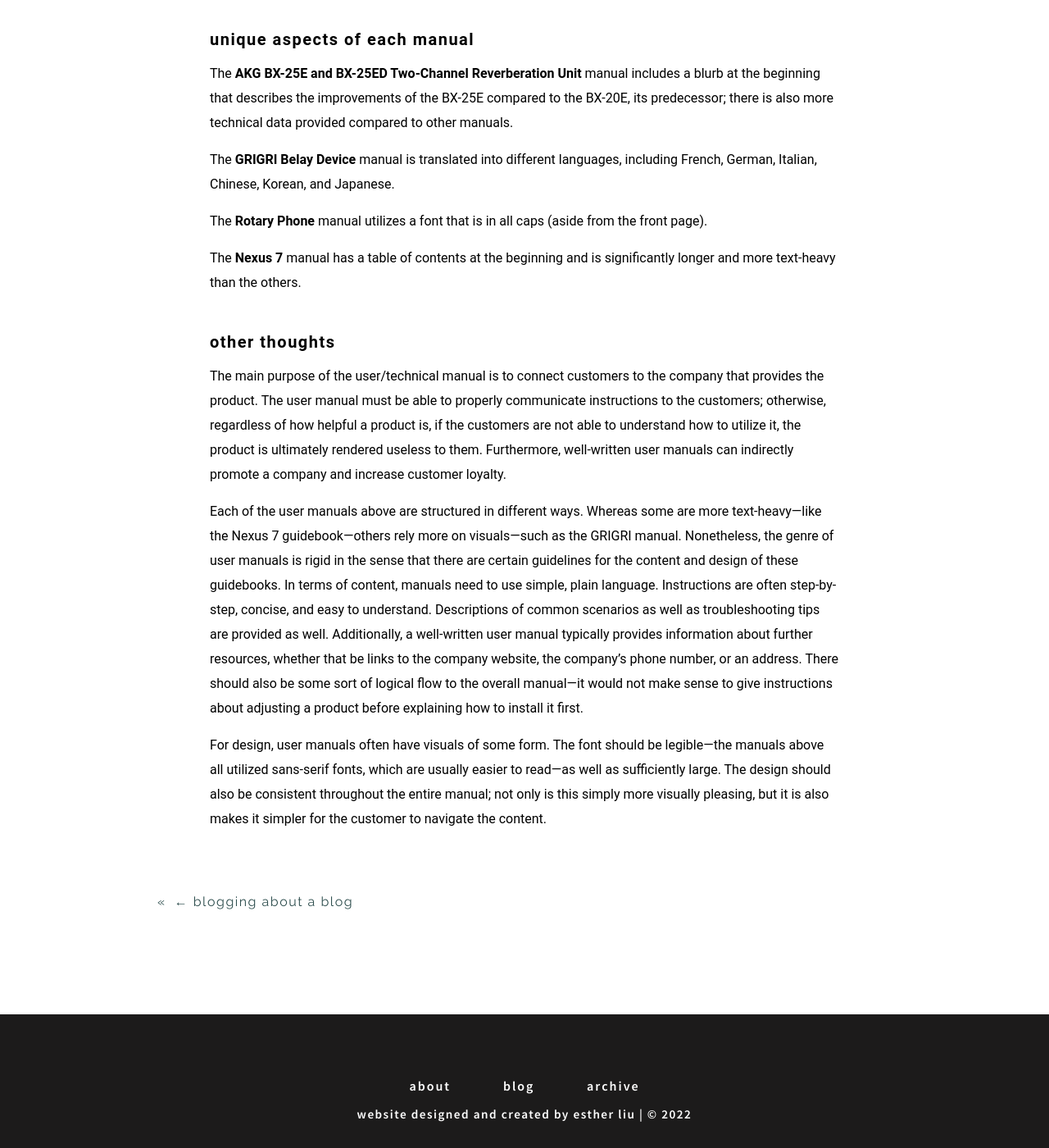
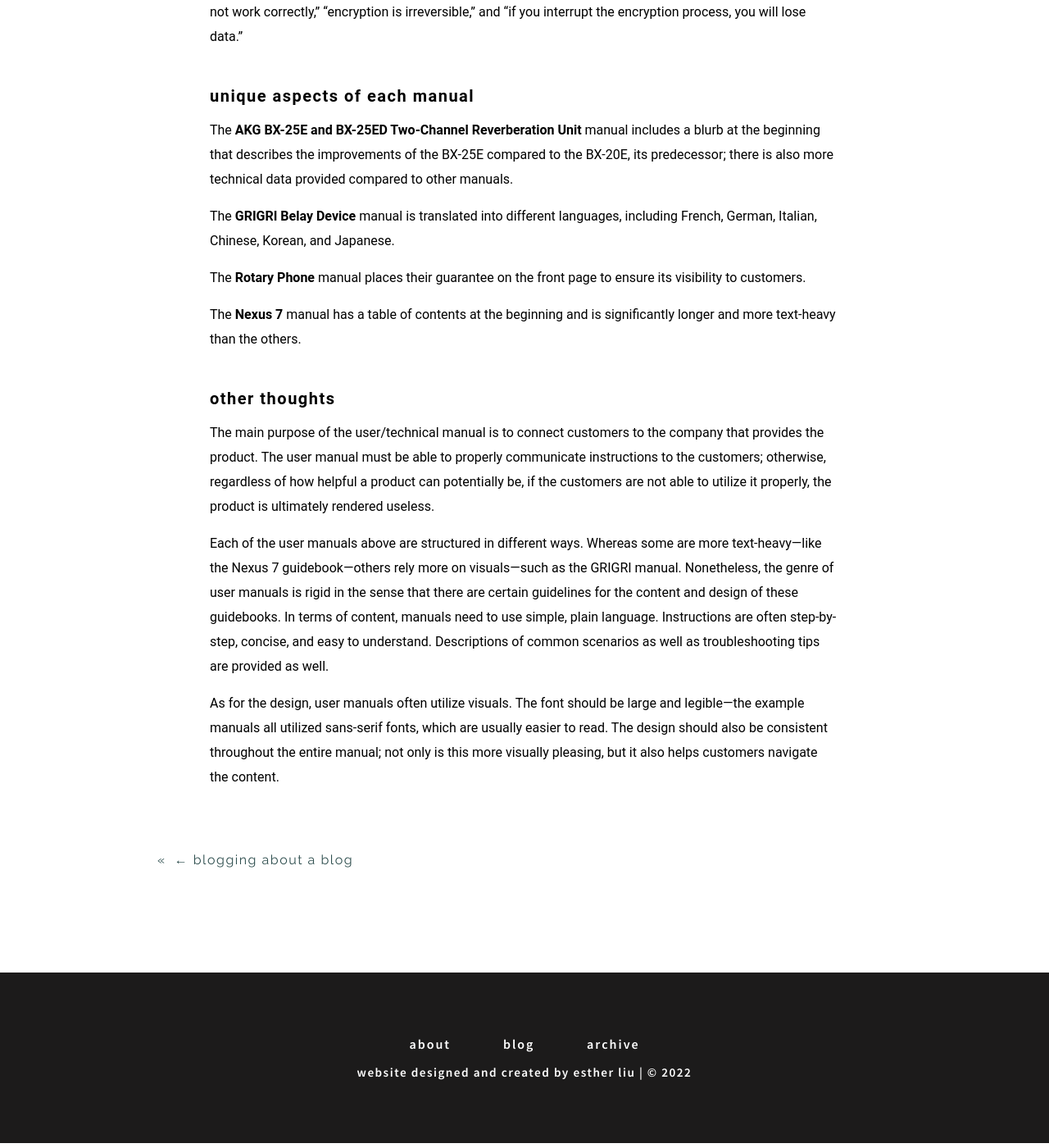
Before and after one commit to esthermliu/esthermliu.github.io, a Jekyll site: the page built from _posts/2022-10-21-user-and-technical-manuals.markdown, in a window 1280 px wide and 1400 px high, scrolled down 3278 px. Shown: the whole window at 82% size. Built offline with Jekyll 4.4.1, drawn with Linux system fonts in a browser that asks for light colours; nearby versions of some CDN libraries; some of the changed text lies outside the part shown.

Commit message:
updated blog post 2

```diff
--- a/_posts/2022-10-21-genre-treasure-hunt.markdown
+++ b/_posts/2022-10-21-user-and-technical-manuals.markdown
@@ -4,9 +4,13 @@
     - blogMedia
     - blogfirstcss
 thumbnail: /images/UserManuals.png
-title: "genre treasure hunt"
-nextTitle: genre treasure hunt
+title: "user and technical manuals"
+nextTitle: user and technical manuals
 ---
+
+<div class = "numbers larger"><b>some features of the genre</b></div>
+
+<div class = "extraSpace"></div>
 
 <div class = "numbers"><b>1.	use of visuals</b></div>
 
@@ -27,7 +31,7 @@
 
 <b>AKG BX-25E and BX-25ED Two-Channel Reverberation Unit:</b> Includes the company’s address (77 Selleck Street, Stamford, CT 06902) and phone number (203-348-2121) on the bottom of the last page of the manual.
 
-<b>GRIGRI Belay Device:</b> Provides a link to their website, www.petzi.com, for further information and a GRIGRI video after acknowledging that the information in the manual is “nonexhaustive.”
+<b>GRIGRI Belay Device:</b> Provides a link to their website, www.petzi.com, for further information and a GRIGRI video for users to access if they have unanswered questions after reading the manual.
 
 <b>Rotary Phone: </b>First page of the manual provides ProTelX’s address (Suite B, Floor 8 St James House, Pendleton Way, Salford Manchester M6 5FW) as well as their customer service number (0845 521 4095) and website (www.protelx.com). This information is in a large, bold font so customers can easily find it.
 
@@ -57,7 +61,7 @@
 
 <b>Rotary Phone:</b> Includes an “installation” section, which describes how the customer must connect the telephone line cord to the line jack. There are numbers in the text which correspond to the appropriate diagram below.
 
-<b>Nexus 7:</b> Provides instructions about setting up the tablet under the “Get Started” section. Users are walked through how to turn on the tablet, sign in, and charge the battery; other tips about Google Play widgets, Notifications, and Google Search are provided as well.
+<b>Nexus 7:</b> Provides instructions about setting up the tablet under the “Get Started” section. Users are walked through how to turn the tablet on, sign in, and charge the battery; other tips about Google Play widgets, notifications, and Google Search are provided as well.
 
 <div class = "extraSpace"></div>
 
@@ -79,15 +83,15 @@
 
 The <b>GRIGRI Belay Device</b> manual is translated into different languages, including French, German, Italian, Chinese, Korean, and Japanese.
 
-The <b>Rotary Phone</b> manual utilizes a font that is in all caps (aside from the front page).
+The <b>Rotary Phone</b> manual places their guarantee on the front page to ensure its visibility to customers.
 
 The <b>Nexus 7</b> manual has a table of contents at the beginning and is significantly longer and more text-heavy than the others.
 
 <div class = "extraSpace"></div>
 
 <div class = "numbers"><b>other thoughts</b></div>
-The main purpose of the user/technical manual is to connect customers to the company that provides the product. The user manual must be able to properly communicate instructions to the customers; otherwise, regardless of how helpful a product is, if the customers are not able to understand how to utilize it, the product is ultimately rendered useless to them. Furthermore, well-written user manuals can indirectly promote a company and increase customer loyalty.
+The main purpose of the user/technical manual is to connect customers to the company that provides the product. The user manual must be able to properly communicate instructions to the customers; otherwise, regardless of how helpful a product can potentially be, if the customers are not able to utilize it properly, the product is ultimately rendered useless.
 
-Each of the user manuals above are structured in different ways. Whereas some are more text-heavy—like the Nexus 7 guidebook—others rely more on visuals—such as the GRIGRI manual. Nonetheless, the genre of user manuals is rigid in the sense that there are certain guidelines for the content and design of these guidebooks. In terms of content, manuals need to use simple, plain language. Instructions are often step-by-step, concise, and easy to understand. Descriptions of common scenarios as well as troubleshooting tips are provided as well. Additionally, a well-written user manual typically provides information about further resources, whether that be links to the company website, the company’s phone number, or an address. There should also be some sort of logical flow to the overall manual—it would not make sense to give instructions about adjusting a product before explaining how to install it first.
+Each of the user manuals above are structured in different ways. Whereas some are more text-heavy—like the Nexus 7 guidebook—others rely more on visuals—such as the GRIGRI manual. Nonetheless, the genre of user manuals is rigid in the sense that there are certain guidelines for the content and design of these guidebooks. In terms of content, manuals need to use simple, plain language. Instructions are often step-by-step, concise, and easy to understand. Descriptions of common scenarios as well as troubleshooting tips are provided as well.
 
-For design, user manuals often have visuals of some form. The font should be legible—the manuals above all utilized sans-serif fonts, which are usually easier to read—as well as sufficiently large. The design should also be consistent throughout the entire manual; not only is this simply more visually pleasing, but it is also makes it simpler for the customer to navigate the content.
+As for the design, user manuals often utilize visuals. The font should be large and legible—the example manuals all utilized sans-serif fonts, which are usually easier to read. The design should also be consistent throughout the entire manual; not only is this more visually pleasing, but it also helps customers navigate the content.
```
Also changed, not shown: other parts of _posts/2022-10-21-user-and-technical-manuals.markdown (+1 -1 lines).
